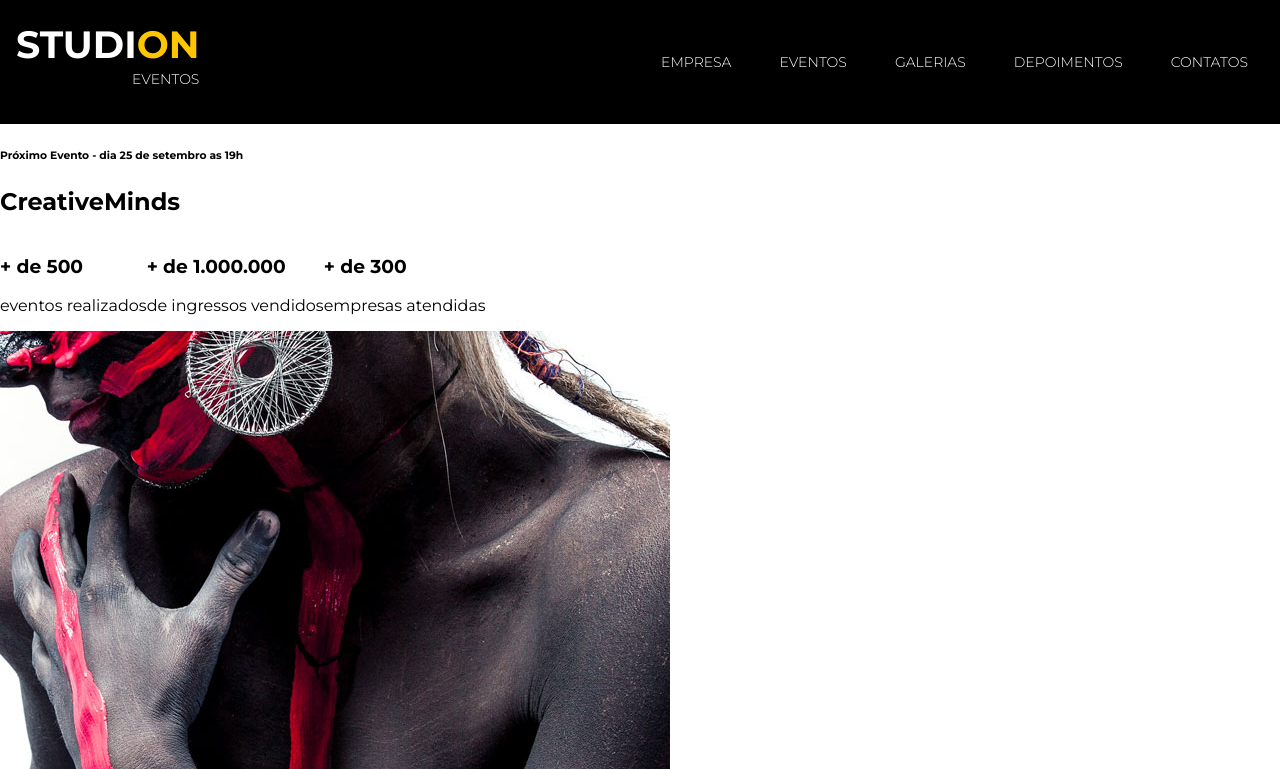
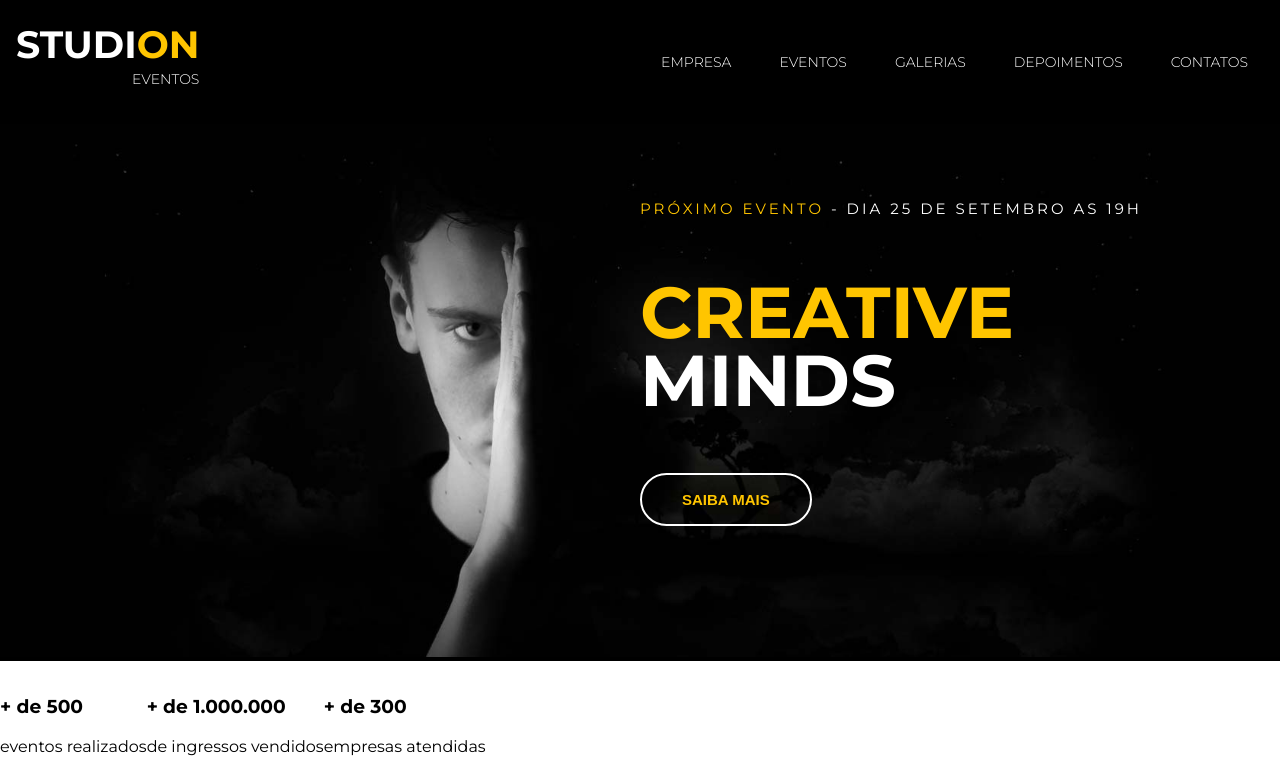
Before and after one commit to edircio/Studion, a website: page src/index.html in a window 1280 px wide. Shown: the top 769 px of the page. Drawn offline with Linux system fonts and the light colour scheme.

```diff
--- a/src/index.html
+++ b/src/index.html
@@ -9,12 +9,14 @@
 
     <link rel="preconnect" href="https://fonts.googleapis.com">
     <link rel="preconnect" href="https://fonts.gstatic.com" crossorigin>
-        <link href="https://fonts.googleapis.com/css2?family=Montserrat:wght@300;400;700&display=swap" rel="stylesheet">
+    <link
+      href="https://fonts.googleapis.com/css2?family=Montserrat:wght@300;400;700&display=swap"
+      rel="stylesheet">
   </head>
   <body>
     <nav class="navbar">
       <h1 class="logo-studion">
-              Studi<span class="copy-primary">on</span>
+        Studi<span class="copy--primary">on</span>
         <spam class="logo-studion-subtitle">Eventos</spam></h1>
 
       <ul class="navbar__links">
@@ -38,10 +40,15 @@
     </nav>
 
     <header>
-            <div>
-                <div>
-                    <h6><span>Próximo Evento - dia 25 de setembro as 19h</spam></h6>
-                    <h2><span>Creative</span><span>Minds</span></h2>
+      <div id="slider">
+        <div class="slide">
+          <img class="slide__background-imagem" src="imagens/banner.jpg" alt="Studion Banner"/>
+
+          <div class="slide__copy">
+            <h6><span class="copy--primary">Próximo Evento</span> <span>- dia 25 de setembro as 19h</spam></h6>
+            <h2><span class="copy--primary">Creative</span><span> Minds</span></h2>
+            <button class="btn">Saiba Mais</button>
+          </div>
         </div>
       </div>
     </header>
@@ -67,7 +74,7 @@
 
       <section>
         <div>
-        <img src="../imagens/institutional.jpg" />
+          <img src="imagens/institutional.jpg" />
           <h6>Fazemos o seu evento acontecer</h6>
           <h4>Lorem ipsum, dolor sit amet consectetur adipisicing elit.</h4>
           <p>
--- a/src/style.css
+++ b/src/style.css
@@ -68,6 +68,64 @@
     font-weight: 300;
 }
 
-.copy-primary{
+.copy--primary{
     color: var(--color-primary);
 }
+
+#slider{
+    background-color: #000;
+    color: var(--color-text);
+}
+.slider{
+    position: relative;
+    height: calc(100vh - 7.75rem);
+}
+
+.slide__background-imagem{
+    width: 100%;
+    height: 100%;
+    object-fit: cover;
+    object-position: center;
+}
+
+.slide__copy{
+    position: absolute;
+    top: 10.25rem;
+    left: 50vw;
+}
+
+.slide__copy h6{
+    font-size: 0.9375rem;
+    font-weight: 400;
+    text-transform: uppercase;
+    letter-spacing: 0.1875rem;
+}
+
+.slide__copy h2{
+    font-size: 4.5rem;
+    text-transform: uppercase;
+    line-height: 4.25rem;
+}
+
+.slide__copy h2 span{
+    display: block;
+}
+
+.btn{
+    cursor: pointer;
+    padding: 1rem 2.5rem;
+    border: 0.125rem solid var(--color-text);
+    border-radius: 5rem;
+    color: var(--color-primary);
+    background: unset;
+    font-size: 0.9375rem;
+    font-weight: 700;
+    text-transform: uppercase;
+    transition: 0.3s all ease;
+}
+
+.btn:hover{
+    border-color: var(--color-primary);
+    background: var(--color-primary);
+    color: var(--color-text);
+}
```
Also changed, not shown: README.md (added), src/imagens/banner.jpg (renamed from imagens/banner.jpg), src/imagens/institutional.jpg (renamed from imagens/institutional.jpg), src/imagens/parallax.jpg (renamed from imagens/parallax.jpg). Lines whose indentation alone changed are shown as unchanged.
